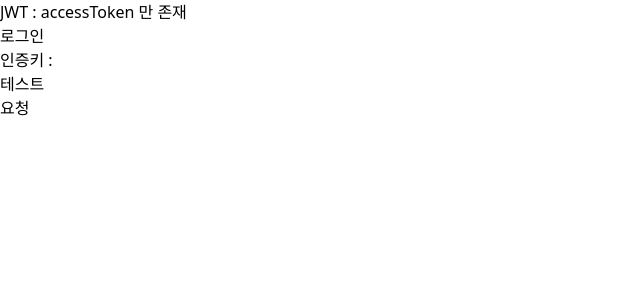
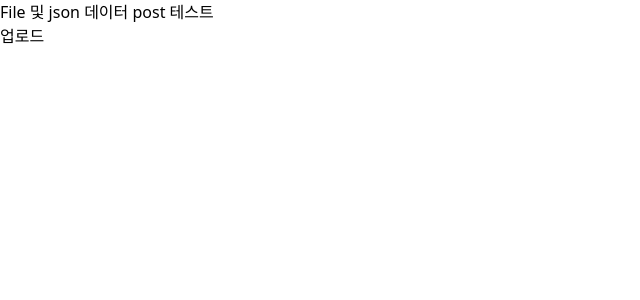
Before and after one commit to 213am/til-npm, a React (Vite) app: page / in a window 1280 px wide. Shown: the top 300 px of the page, without its empty margins (0-640 px from the left). Built offline with nearby package versions, Linux system fonts and the light colour scheme.

Commit message:
[docs] 파일 및 문자전송

```diff
--- a/src/App.jsx
+++ b/src/App.jsx
@@ -1,86 +1,41 @@
 import axios from "axios";
-import { useRecoilState } from "recoil";
-import { loginInfoState } from "./atoms/userInfo";
-import { getCookie, removeCookie, setCookie } from "./utils/cookie";
 
-function App() {
-  const [loginInfo, setLoginInfo] = useRecoilState(loginInfoState);
+const App = () => {
+  const handleSubmit = async () => {
+    try {
+      const formData = new FormData();
+      // 보내야하는 데이터
+      const sendData = {
+        email: "1234park@naver.com",
+        upw: "1111",
+        name: "홍길동",
+        phone: "01012345678",
+      };
+      // 문자열을 파일로 만들어서 보내야 함
+      formData.append(
+        "p",
+        new Blob([JSON.stringify(sendData)], { type: "application/json" }),
+      );
+      if (file) {
+        formData.append("pic", file);
+      }
 
-  const login = async () => {
-    try {
-      const res = await axios.post("/api/user/sign-in", {
-        email: "dkssud123@tmails.net",
-        upw: "1q2w3e4R!",
-      });
-      console.log(res.data.resultData);
-      // recoil 에 저장
-      setLoginInfo(res.data.resultData);
-      // cookie 에 저장
-      setCookie("accessToken", res.data.resultData.accessToken);
-      setCookie("refreshToken", res.data.resultData.refreshToken);
-    } catch (error) {
-      console.error(error);
-    }
-  };
-
-  return (
-    <div>
-      <h1>JWT : accessToken 만 존재</h1>
-      <button onClick={() => login()}>로그인</button>
-      <p>인증키 : {loginInfo?.accessToken}</p>
-      <Test />
-    </div>
-  );
-}
-export default App;
-
-function Test() {
-  const [loginInfo, setLoginInfo] = useRecoilState(loginInfoState);
-
-  const callFn = async () => {
-    try {
-      //accessToken 헤더에 추가
-      const accessToken = loginInfo.accessToken;
-      // const accessToken = getCookie("accessToken");
-      const res = await axios.get("/api/user", {
+      const res = await axios.post("/api/user/sign-up", formData, {
         headers: {
-          Authorization: `Bearer ${accessToken}`,
+          "Content-Type": "multipart/form-data",
         },
       });
       console.log(res.data);
-      // 만약에 인증키 만료라면
-      if (res.status === 401) {
-        // 인증키가 만료되었다면 후처리가 필요
-        // 1. 로그아웃 후 로그인 페이지로 이동
-        // removeCookie("accessToken");
-        // setLoginInfo({});
-        // alert("다시 로그인해주세요");
-        // alert("로그인 창으로 이동");
-        //
-        // 2. 다시 accessToken 발급 받기
-        refreshToken();
-      }
-    } catch (error) {
-      console.error(error);
-    }
-  };
-
-  const refreshToken = async () => {
-    try {
-      const res = await axios.post("/api/user/access-token");
-      console.log(res.data);
-      setCookie("accessToken", res.data.resultData);
-      setLoginInfo((prev) => ({ ...prev, accessToken: res.data.resultData }));
-      // 원래 하려던 API 다시 호출
-      callFn();
     } catch (error) {
       console.error(error);
     }
   };
   return (
-    <>
-      <h2>테스트</h2>
-      <button onClick={() => callFn()}>요청</button>
-    </>
+    <div>
+      <h1>File 및 json 데이터 post 테스트</h1>
+      <button onClick={() => handleSubmit()}>업로드</button>
+    </div>
   );
-}
+};
+
+export default App;
```
Also changed, not shown: 1 other file (tests, documents, lock files or other folders).
